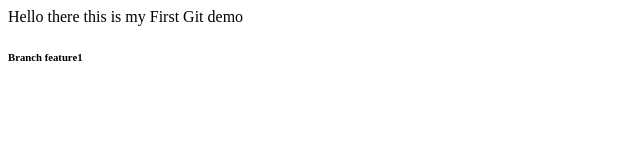
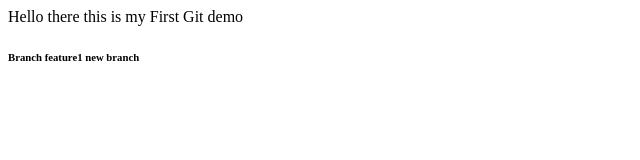
Before and after one commit to manjunathbhavi04/Git-Demo, a plain HTML site: page index.html in a window 1280 px wide. Shown: the full height of the page, 0-640 px from the left. Drawn offline with Linux system fonts and the light colour scheme.

Commit message:
change sin index.html h6

```diff
--- a/index.html
+++ b/index.html
@@ -1,2 +1,2 @@
 <p>Hello there this is my First Git demo</p>
-<h6>Branch feature1</h6>
+<h6>Branch feature1 new branch</h6>
```
